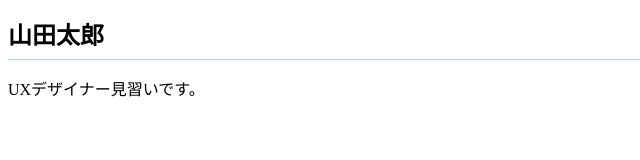
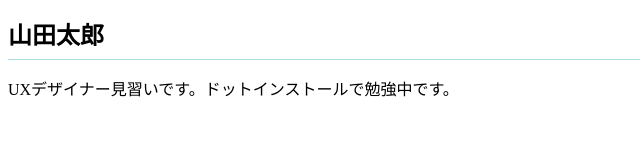
Before and after one commit to shockarena/dotinstall.github.io, a plain HTML site: page index.html in a window 1280 px wide. Shown: the whole page, without its empty margins (0-640 px from the left). Drawn offline with Linux system fonts and the light colour scheme.

Commit message:
Add files via upload

```diff
--- a/index.html
+++ b/index.html
@@ -9,6 +9,6 @@
 </head>
 <body>
   <h1>山田太郎</h1>
-  <p>UXデザイナー見習いです。</p>
+  <p>UXデザイナー見習いです。ドットインストールで勉強中です。</p>
 </body>
 </html>
```
